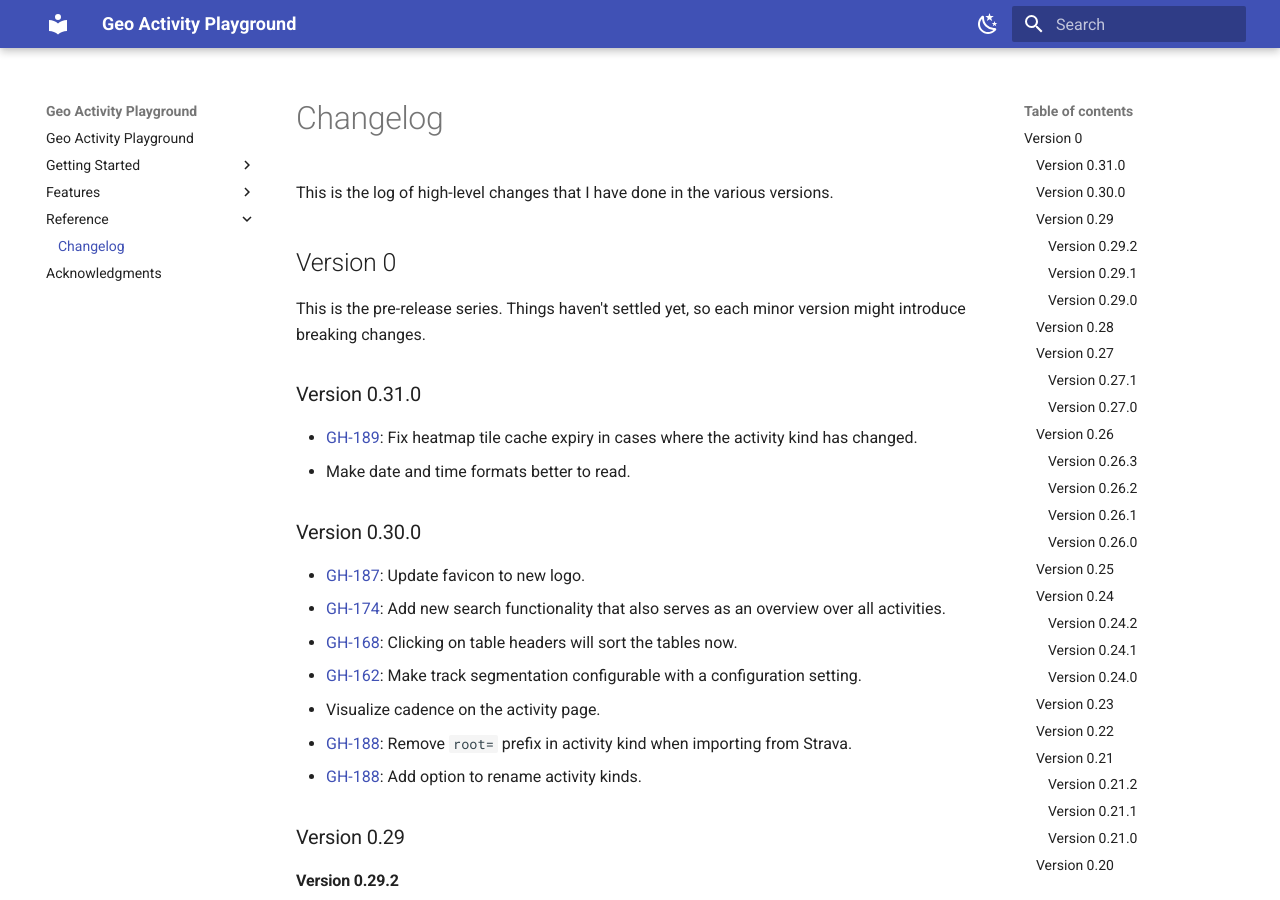
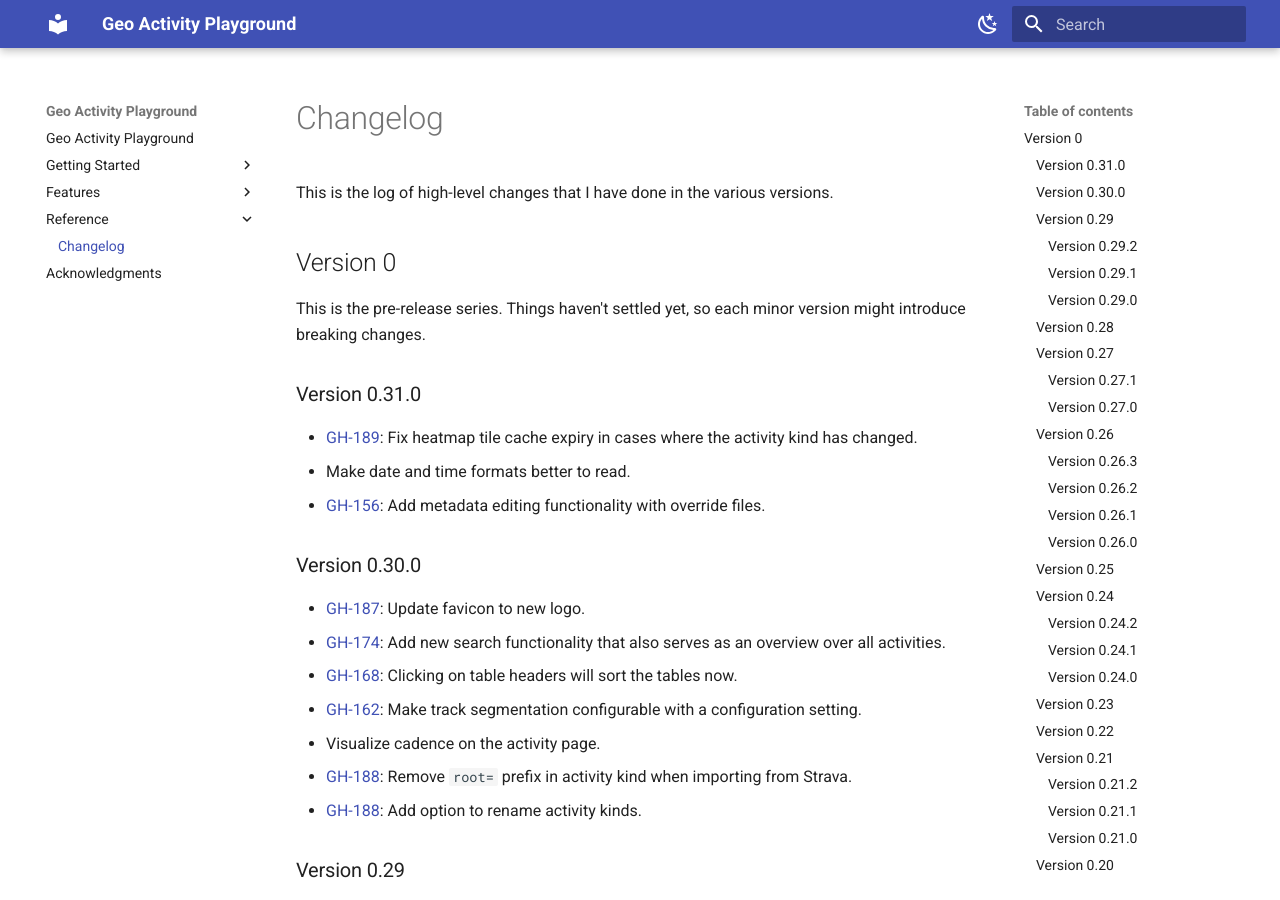
Before and after one commit to martin-ueding/geo-activity-playground, an MkDocs documentation site: the page built from docs/reference/changelog.md, in a window 1280 px wide and 900 px high. Built offline with MkDocs 1.6.1 and Material for MkDocs 9.7.7, drawn with Linux system fonts in a browser that asks for light colours.

Commit message:
GH-156: Changelog entry

```diff
--- a/docs/reference/changelog.md
+++ b/docs/reference/changelog.md
@@ -10,6 +10,7 @@ This is the pre-release series. Things haven't settled yet, so each minor versio
 
 - [GH-189](https://github.com/martin-ueding/geo-activity-playground/issues/189): Fix heatmap tile cache expiry in cases where the activity kind has changed.
 - Make date and time formats better to read.
+- [GH-156](https://github.com/martin-ueding/geo-activity-playground/issues/156): Add metadata editing functionality with override files.
 
 ### Version 0.30.0
 
```
